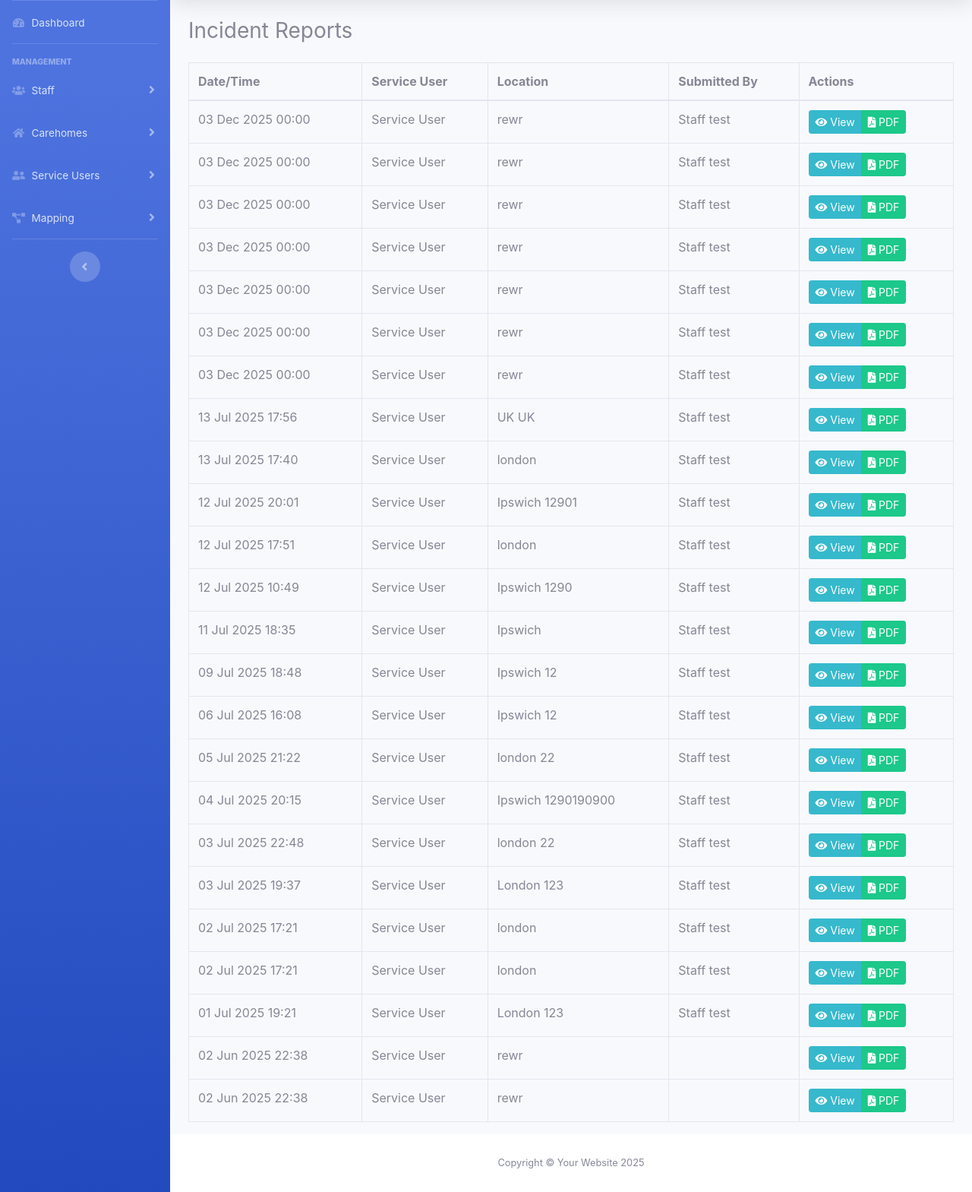
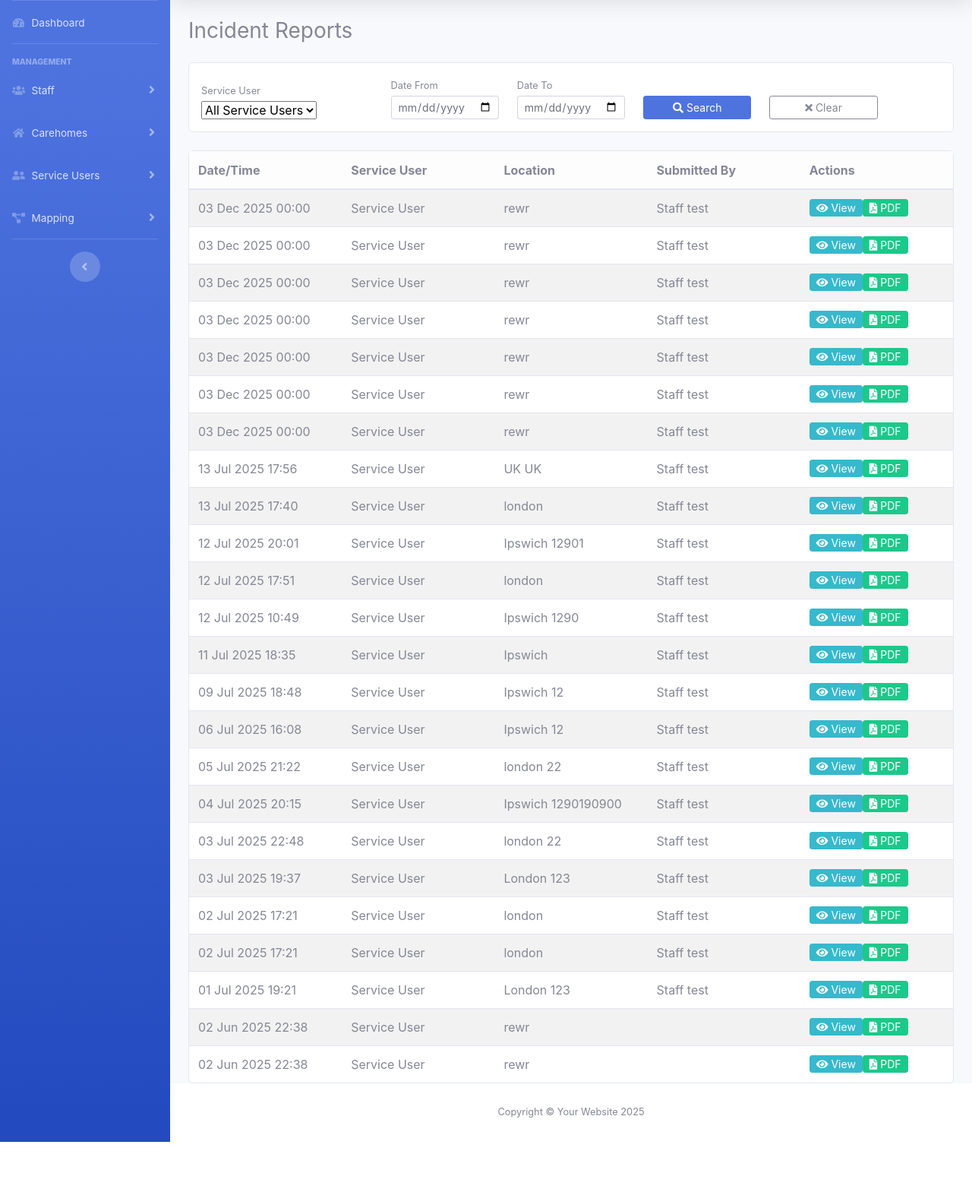
Before and after one commit to maham904/S298845_Dissertation_Project_On_Carehome, a Django app: page /incident-reports/ in a window 1280 px wide. Shown: the part 70-1639 px from the top of the page at 76% size. After the commit the page ends 1573 px from the top, so only its background shows below. Run offline with Django 5.2, Linux system fonts and the light colour scheme; a user stored in the database is signed in; data comes from the database, SQL or seed files in the repository; both versions use the stored data as it was after the commit; some libraries are stand-ins or nearby versions.

Commit message:
sreach or filter implemented on incident report

```diff
--- a/core/core/templates/forms/incident_report_list.html
+++ b/core/core/templates/forms/incident_report_list.html
@@ -1,15 +1,65 @@
 {% extends "core/base.html" %}
 {% block content %}
-<h1 class="h3 mb-4">Incident Reports</h1>
+<div class="d-flex justify-content-between align-items-center mb-4">
+    <h1 class="h3 mb-0">Incident Reports</h1>
+</div>
 
-<table class="table table-bordered">
-    <thead>
+<!-- Search/Filter Form -->
+<div class="card mb-4">
+    <div class="card-body p-3">
+        <form method="get" class="row g-2 align-items-end">
+            <div class="col-md-3">
+                <label for="service_user" class="form-label small mb-1">Service User</label>
+                <select name="service_user" id="service_user" class="form-select form-select-sm">
+                    <option value="">All Service Users</option>
+                    {% for user in service_users %}
+                    <option value="{{ user.id }}" {% if request.GET.service_user == user.id|stringformat:"s" %}selected{% endif %}>
+                        {{ user.first_name }} {{ user.last_name }}
+                    </option>
+                    {% empty %}
+                    <option value="">No service users available</option>
+                    {% endfor %}
+                </select>
+            </div>
+           <div class="col-md-2">
+    <label for="date_from" class="form-label small mb-1">Date From</label>
+    <input type="date" name="date_from" id="date_from" class="form-control form-control-sm"
+           value="{{ search_params.date_from }}">
+</div>
+<div class="col-md-2">
+    <label for="date_to" class="form-label small mb-1">Date To</label>
+    <input type="date" name="date_to" id="date_to" class="form-control form-control-sm"
+           value="{{ search_params.date_to }}">
+</div>
+            <div class="col-md-2">
+                <button type="submit" class="btn btn-primary btn-sm w-100">
+                    <i class="fas fa-search me-1"></i> Search
+                </button>
+            </div>
+            <div class="col-md-2">
+                <a href="{% url 'incident_report_list' %}" class="btn btn-outline-secondary btn-sm w-100">
+                    <i class="fas fa-times me-1"></i> Clear
+                </a>
+            </div>
+            <div class="col-md-1">
+                <!-- Optional: Add other buttons or elements if needed -->
+            </div>
+        </form>
+    </div>
+</div>
+
+<!-- Incident Reports Table -->
+<div class="card">
+    <div class="card-body p-0">
+        <div class="table-responsive">
+            <table class="table table-striped table-hover mb-0">
+                <thead class="table-light">
                 <tr>
-            <th>Date/Time</th>
-            <th>Service User</th>
-            <th>Location</th>
-            <th>Submitted By</th>
-            <th>Actions</th>
+                    <th width="20%">Date/Time</th>
+                    <th width="20%">Service User</th>
+                    <th width="20%">Location</th>
+                    <th width="20%">Submitted By</th>
+                    <th width="20%">Actions</th>
                 </tr>
                 </thead>
                 <tbody>
@@ -20,19 +70,20 @@
                     <td>{{ incident.location }}</td>
                     <td>{{ incident.staff.get_full_name }}</td>
                     <td>
-                <div class="btn-group btn-group-sm">
-                    <a href="{% url 'view_incident_report' incident.id %}" class="btn btn-info">
+                        <div class="d-flex gap-1">
+                            <a href="{% url 'view_incident_report' incident.id %}"
+                               class="btn btn-info btn-sm py-0 px-2">
                                 <i class="fas fa-eye"></i> View
                             </a>
-
                             {% if request.user.role in 'manager team_lead' or request.user.is_superuser %}
-                    <a href="{% url 'download_incident_pdf' incident.id %}" class="btn btn-success">
+                            <a href="{% url 'download_incident_pdf' incident.id %}"
+                               class="btn btn-success btn-sm py-0 px-2">
                                 <i class="fas fa-file-pdf"></i> PDF
                             </a>
                             {% endif %}
-
                             {% if incident.can_edit %}
-                    <a href="{% url 'edit_incident_form' incident.id %}" class="btn btn-warning">
+                            <a href="{% url 'edit_incident_form' incident.id %}"
+                               class="btn btn-warning btn-sm py-0 px-2">
                                 <i class="fas fa-edit"></i> Edit
                             </a>
                             {% endif %}
@@ -41,9 +92,13 @@
                 </tr>
                 {% empty %}
                 <tr>
-            <td colspan="5" class="text-center">No incident reports found</td>
+                    <td colspan="5" class="text-center py-4">No incident reports found</td>
                 </tr>
                 {% endfor %}
                 </tbody>
             </table>
+        </div>
+    </div>
+</div>
+
 {% endblock %}
--- a/core/views.py
+++ b/core/views.py
@@ -1064,16 +1064,48 @@ def fill_incident_form(request):
 def incident_report_list_view(request):
     user = request.user
 
+    # Base queryset based on user role
     if user.is_superuser or user.role == 'manager':
-        incidents = IncidentReport.objects.select_related('service_user').order_by('-incident_datetime')
+        incidents = IncidentReport.objects.select_related('service_user')
     elif user.role == 'team_lead':
-        incidents = IncidentReport.objects.filter(service_user__carehome=user.carehome).order_by('-incident_datetime')
+        incidents = IncidentReport.objects.filter(service_user__carehome=user.carehome)
     elif user.role == 'staff':
-        incidents = IncidentReport.objects.filter(staff=user).order_by('-incident_datetime')
+        incidents = IncidentReport.objects.filter(staff=user)
     else:
         incidents = IncidentReport.objects.none()
 
-    # Add image preview flag to each incident
+    # Get filter parameters from request
+    service_user_id = request.GET.get('service_user')
+    date_from = request.GET.get('date_from')
+    date_to = request.GET.get('date_to')
+
+    # Apply filters
+    if service_user_id:
+        incidents = incidents.filter(service_user_id=service_user_id)
+
+    if date_from:
+        try:
+            date_from = datetime.strptime(date_from, '%Y-%m-%d').date()
+            incidents = incidents.filter(incident_datetime__date__gte=date_from)
+        except ValueError:
+            pass
+
+    if date_to:
+        try:
+            date_to = datetime.strptime(date_to, '%Y-%m-%d').date()
+            incidents = incidents.filter(incident_datetime__date__lte=date_to)
+        except ValueError:
+            pass
+
+    # Ordering and additional processing
+    incidents = incidents.order_by('-incident_datetime')
+
+    # Get service users based on filtered incidents
+    service_users = ServiceUser.objects.filter(
+        id__in=incidents.values_list('service_user', flat=True).distinct()
+    ).order_by('first_name')
+
+    # Add image preview flag
     for incident in incidents:
         incident.has_images = any([
             incident.image1,
@@ -1081,7 +1113,11 @@ def incident_report_list_view(request):
             incident.image3
         ])
 
-    return render(request, 'forms/incident_report_list.html', {'incidents': incidents})
+    return render(request, 'forms/incident_report_list.html', {
+        'incidents': incidents,
+        'service_users': service_users,
+        'search_params': request.GET
+    })
 
 
 @login_required
```
Also changed, not shown: core/core/templates/pdf_templates/incident_pdf.html (+4 -7 lines), db.sqlite3. Lines whose indentation alone changed are shown as unchanged.
